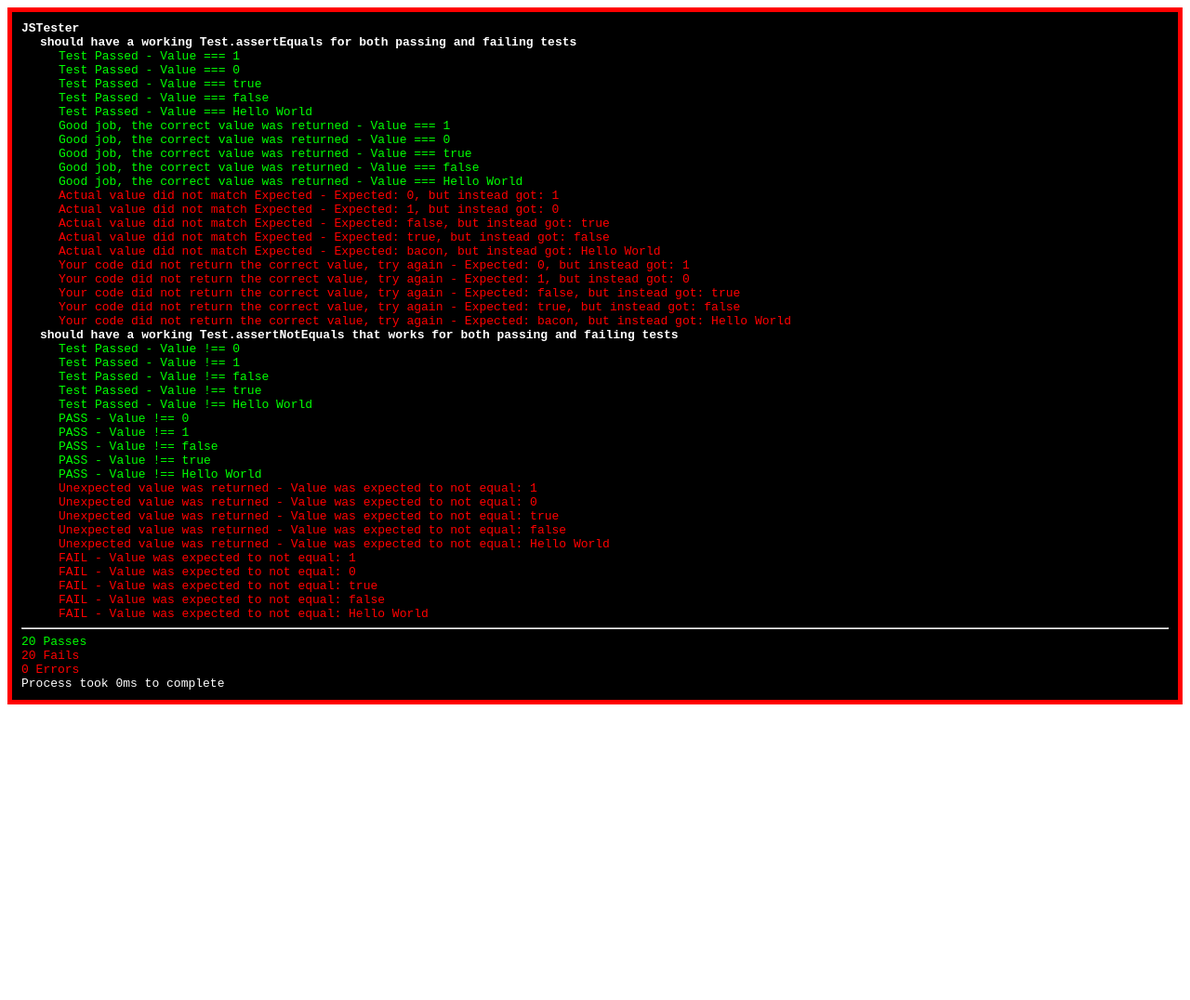
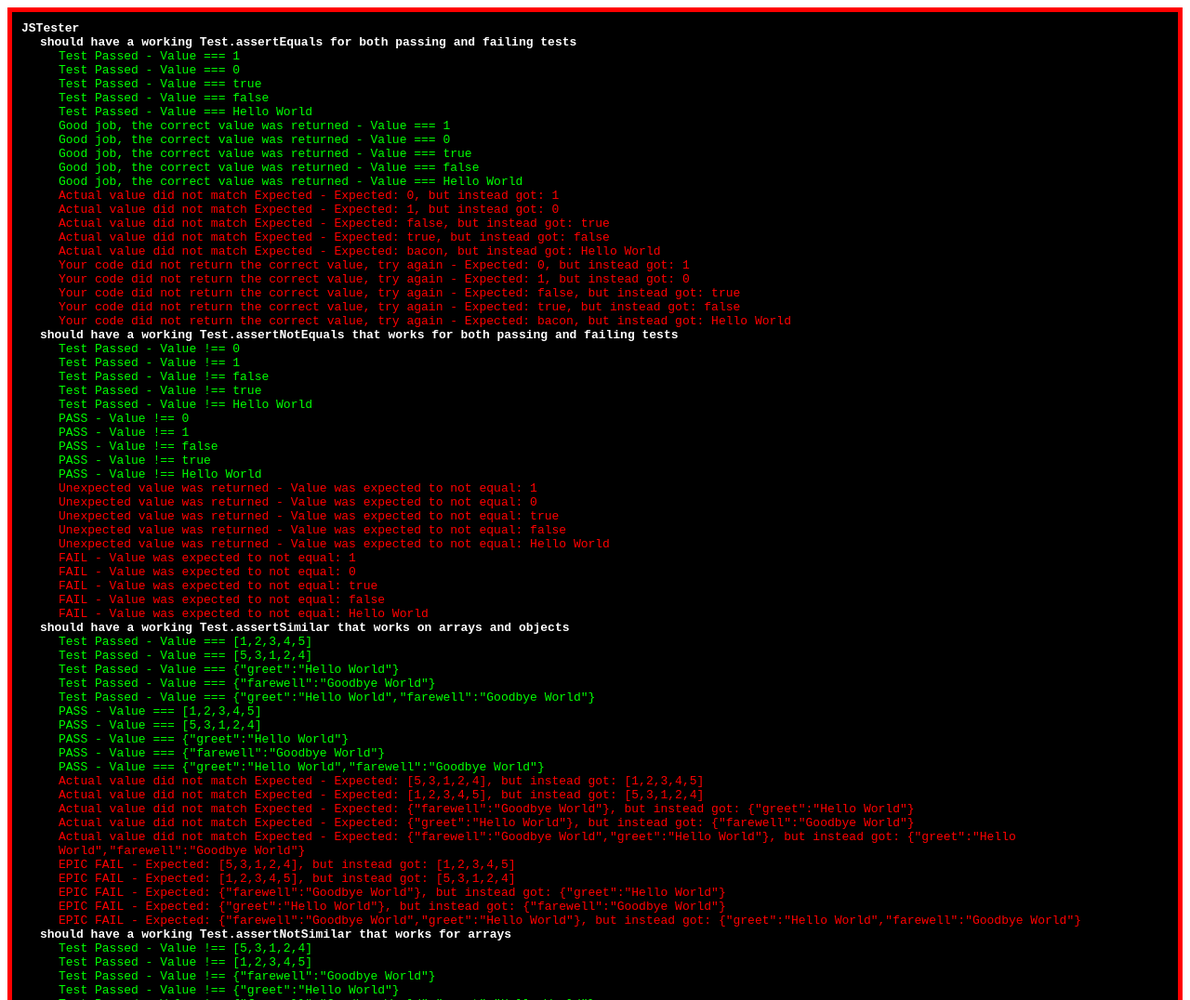
Before and after one commit to DonaldKellett/JSTester, a plain HTML site: page index.html in a window 1280 px wide. Shown: the top 1076 px of the page at 93% size. Before the commit the page ends 800 px from the top, so only its background shows below. Drawn offline with Linux system fonts and the light colour scheme.

Commit message:
Complete Test.assert(Not)Similar

```diff
--- a/index.html
+++ b/index.html
@@ -66,6 +66,50 @@
         Test.assertNotEquals(false, false, "FAIL");
         Test.assertNotEquals("Hello World", "Hello World", "FAIL");
       });
+      Test.it("should have a working Test.assertSimilar that works on arrays and objects", function () {
+        // Passing Tests with Default Message
+        Test.assertSimilar([1,2,3,4,5], [1,2,3,4,5]);
+        Test.assertSimilar([5,3,1,2,4], [5,3,1,2,4]);
+        Test.assertSimilar({greet: "Hello World"}, {"greet": "Hello World"});
+        Test.assertSimilar({farewell: "Goodbye World"}, {"farewell": "Goodbye World"});
+        Test.assertSimilar({greet: "Hello World", farewell: "Goodbye World"}, {"greet": "Hello World", "farewell": "Goodbye World"});
+
+        // Passing Tests with Custom Message
+        Test.assertSimilar([1,2,3,4,5], [1,2,3,4,5], "" , "PASS");
+        Test.assertSimilar([5,3,1,2,4], [5,3,1,2,4], "" , "PASS");
+        Test.assertSimilar({greet: "Hello World"}, {"greet": "Hello World"}, "" , "PASS");
+        Test.assertSimilar({farewell: "Goodbye World"}, {"farewell": "Goodbye World"}, "" , "PASS");
+        Test.assertSimilar({greet: "Hello World", farewell: "Goodbye World"}, {"greet": "Hello World", "farewell": "Goodbye World"}, "" , "PASS");
+
+        // Failing Tests with Default Message
+        Test.assertSimilar([1,2,3,4,5], [5,3,1,2,4]);
+        Test.assertSimilar([5,3,1,2,4], [1,2,3,4,5]);
+        Test.assertSimilar({greet: "Hello World"}, {farewell: "Goodbye World"});
+        Test.assertSimilar({farewell: "Goodbye World"}, {greet: "Hello World"});
+        Test.assertSimilar({greet: "Hello World", farewell: "Goodbye World"}, {farewell: "Goodbye World", greet: "Hello World"});
+
+        // Failing Tests with Custom Message
+        Test.assertSimilar([1,2,3,4,5], [5,3,1,2,4], "EPIC FAIL");
+        Test.assertSimilar([5,3,1,2,4], [1,2,3,4,5], "EPIC FAIL");
+        Test.assertSimilar({greet: "Hello World"}, {farewell: "Goodbye World"}, "EPIC FAIL");
+        Test.assertSimilar({farewell: "Goodbye World"}, {greet: "Hello World"}, "EPIC FAIL");
+        Test.assertSimilar({greet: "Hello World", farewell: "Goodbye World"}, {farewell: "Goodbye World", greet: "Hello World"}, "EPIC FAIL");
+      });
+      Test.it("should have a working Test.assertNotSimilar that works for arrays", function () {
+        // Passing
+        Test.assertNotSimilar([1,2,3,4,5], [5,3,1,2,4]);
+        Test.assertNotSimilar([5,3,1,2,4], [1,2,3,4,5]);
+        Test.assertNotSimilar({greet: "Hello World"}, {farewell: "Goodbye World"});
+        Test.assertNotSimilar({farewell: "Goodbye World"}, {greet: "Hello World"});
+        Test.assertNotSimilar({greet: "Hello World", farewell: "Goodbye World"}, {farewell: "Goodbye World", greet: "Hello World"});
+
+        // Failing
+        Test.assertNotSimilar([1,2,3,4,5], [1,2,3,4,5]);
+        Test.assertNotSimilar([5,3,1,2,4], [5,3,1,2,4]);
+        Test.assertNotSimilar({greet: "Hello World"}, {"greet": "Hello World"});
+        Test.assertNotSimilar({farewell: "Goodbye World"}, {"farewell": "Goodbye World"});
+        Test.assertNotSimilar({greet: "Hello World", farewell: "Goodbye World"}, {"greet": "Hello World", "farewell": "Goodbye World"});
+      });
     });
     </script>
   </body>
--- a/tester.js
+++ b/tester.js
@@ -80,5 +80,15 @@ var Test = {
     msg = (msg || "Unexpected value was returned") + " - Value was expected to not equal: " + unexpected;
     success = (success || "Test Passed") + " - Value !== " + unexpected;
     this.expect(actual !== unexpected, msg, success);
+  },
+  assertSimilar: function (actual, expected, msg, success) {
+    msg = (msg || "Actual value did not match Expected") + " - Expected: " + JSON.stringify(expected) + ", but instead got: " + JSON.stringify(actual);
+    success = (success || "Test Passed") + " - Value === " + JSON.stringify(expected);
+    this.expect(JSON.stringify(actual) === JSON.stringify(expected), msg, success);
+  },
+  assertNotSimilar: function (actual, unexpected, msg, success) {
+    msg = (msg || "Unexpected value was returned") + " - Value was expected to not equal: " + JSON.stringify(unexpected);
+    success = (success || "Test Passed") + " - Value !== " + JSON.stringify(unexpected);
+    this.expect(JSON.stringify(actual) !== JSON.stringify(unexpected), msg, success);
   }
 };
```
